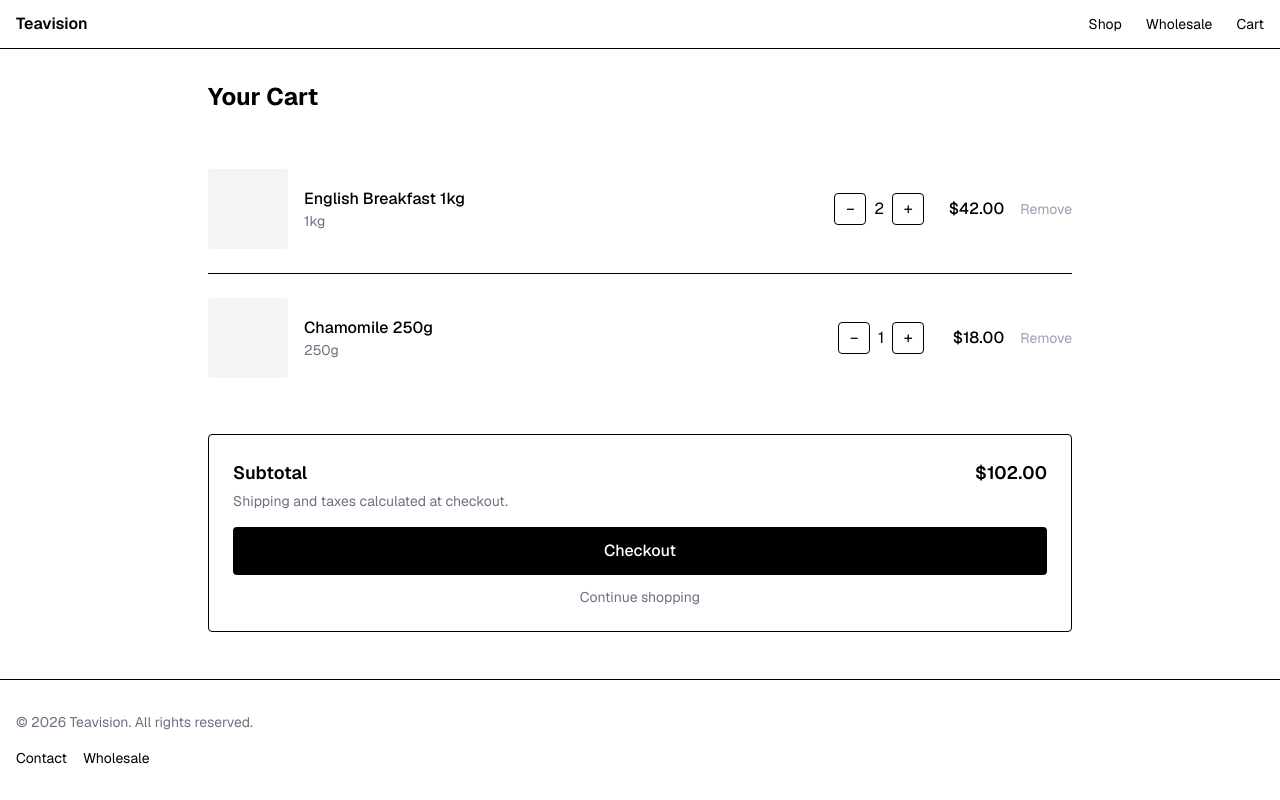
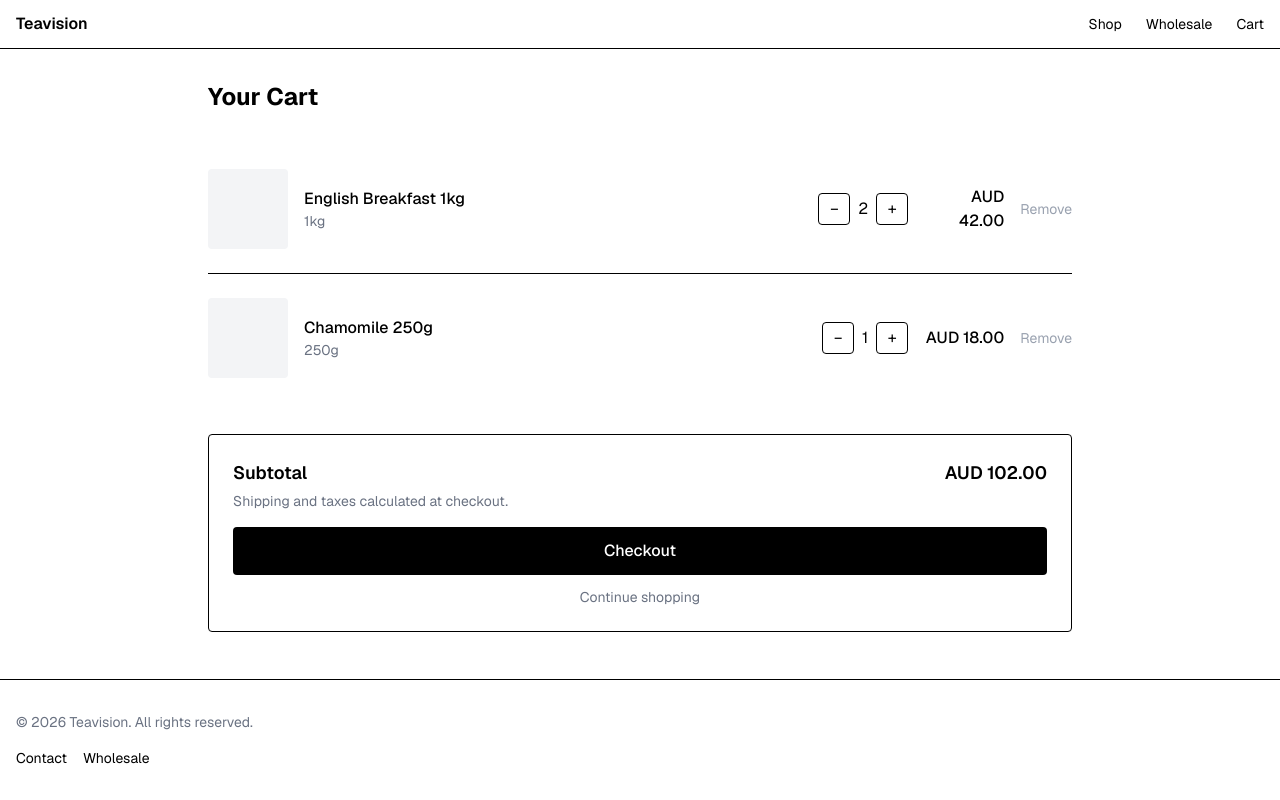
Before and after one commit to franz-ss/teavision-storefront, a Next.js app: page /cart in a window 1280 px wide. Built offline with nearby package versions, Linux system fonts and the light colour scheme.

Commit message:
feat: wire cart page to getCartAction and server form actions

```diff
--- a/app/(storefront)/cart/page.tsx
+++ b/app/(storefront)/cart/page.tsx
@@ -1,101 +1,132 @@
 import type { Metadata } from 'next'
 import Link from 'next/link'
+import {
+  getCartAction,
+  updateCartLineAction,
+  removeCartLineAction,
+} from '@/lib/cart/actions'
 
 export const metadata: Metadata = {
   title: 'Your Cart',
 }
 
-const PLACEHOLDER_ITEMS = [
-  {
-    id: '1',
-    title: 'English Breakfast 1kg',
-    variant: '1kg',
-    price: '$42.00',
-    quantity: 2,
-  },
-  {
-    id: '2',
-    title: 'Chamomile 250g',
-    variant: '250g',
-    price: '$18.00',
-    quantity: 1,
-  },
-]
+export default async function CartPage() {
+  const cart = await getCartAction()
 
-export default function CartPage() {
+  if (!cart || cart.totalQuantity === 0) {
+    return (
+      <div className="mx-auto max-w-4xl px-4 py-8 text-center">
+        <h1 className="mb-4 text-2xl font-bold">Your Cart</h1>
+        <p className="mb-6 text-gray-500">Your cart is empty.</p>
+        <Link
+          href="/collections/all"
+          className="inline-block rounded bg-black px-6 py-3 font-medium text-white hover:bg-gray-800 focus-visible:ring-2 focus-visible:ring-offset-2"
+        >
+          Continue shopping
+        </Link>
+      </div>
+    )
+  }
+
   return (
     <div className="mx-auto max-w-4xl px-4 py-8">
       <h1 className="mb-8 text-2xl font-bold">Your Cart</h1>
 
       <ul className="divide-y" role="list">
-        {PLACEHOLDER_ITEMS.map((item) => (
-          <li key={item.id} className="flex items-center gap-4 py-6">
-            {/* Product image placeholder */}
+        {cart.lines.map((line) => {
+          const decreaseAction = updateCartLineAction.bind(
+            null,
+            line.id,
+            Math.max(1, line.quantity - 1),
+          ) as unknown as () => Promise<void>
+          const increaseAction = updateCartLineAction.bind(
+            null,
+            line.id,
+            line.quantity + 1,
+          ) as unknown as () => Promise<void>
+          const removeAction = removeCartLineAction.bind(
+            null,
+            line.id,
+          ) as unknown as () => Promise<void>
+
+          return (
+            <li key={line.id} className="flex items-center gap-4 py-6">
               <div
-              className="h-20 w-20 flex-shrink-0 rounded bg-gray-100"
+                className="h-20 w-20 shrink-0 rounded bg-gray-100"
                 role="img"
-              aria-label={`${item.title} image`}
+                aria-label={`${line.merchandise.product.title} image`}
               />
 
-            {/* Item details */}
               <div className="min-w-0 flex-1">
-              <p className="truncate font-medium">{item.title}</p>
-              <p className="text-sm text-gray-500">{item.variant}</p>
+                <p className="truncate font-medium">
+                  {line.merchandise.product.title}
+                </p>
+                <p className="text-sm text-gray-500">
+                  {line.merchandise.title}
+                </p>
               </div>
 
-            {/* Quantity controls */}
               <div className="flex items-center gap-2">
+                <form action={decreaseAction}>
                   <button
-                type="button"
-                aria-label={`Decrease quantity of ${item.title}`}
+                    type="submit"
+                    aria-label={`Decrease quantity of ${line.merchandise.product.title}`}
                     className="flex h-8 w-8 items-center justify-center rounded border hover:border-gray-400 focus-visible:ring-2 focus-visible:ring-offset-2"
                   >
                     &minus;
                   </button>
-              <span aria-label={`Quantity: ${item.quantity}`}>
-                {item.quantity}
+                </form>
+                <span aria-label={`Quantity: ${line.quantity}`}>
+                  {line.quantity}
                 </span>
+                <form action={increaseAction}>
                   <button
-                type="button"
-                aria-label={`Increase quantity of ${item.title}`}
+                    type="submit"
+                    aria-label={`Increase quantity of ${line.merchandise.product.title}`}
                     className="flex h-8 w-8 items-center justify-center rounded border hover:border-gray-400 focus-visible:ring-2 focus-visible:ring-offset-2"
                   >
                     +
                   </button>
+                </form>
               </div>
 
-            <p className="w-16 text-right font-medium">{item.price}</p>
+              <p className="w-20 text-right font-medium">
+                {line.merchandise.price.currencyCode}{' '}
+                {line.merchandise.price.amount}
+              </p>
 
+              <form action={removeAction}>
                 <button
-              type="button"
-              aria-label={`Remove ${item.title} from cart`}
+                  type="submit"
+                  aria-label={`Remove ${line.merchandise.product.title} from cart`}
                   className="text-sm text-gray-400 hover:text-gray-800 focus-visible:ring-2 focus-visible:ring-offset-2"
                 >
                   Remove
                 </button>
+              </form>
             </li>
-        ))}
+          )
+        })}
       </ul>
 
-      {/* Summary */}
       <div className="mt-8 rounded border p-6">
         <div className="flex justify-between text-lg font-semibold">
           <span>Subtotal</span>
-          <span>$102.00</span>
+          <span>
+            {cart.cost.subtotalAmount.currencyCode}{' '}
+            {cart.cost.subtotalAmount.amount}
+          </span>
         </div>
         <p className="mt-1 text-sm text-gray-500">
           Shipping and taxes calculated at checkout.
         </p>
-
-        {/* Checkout CTA — placeholder href until Shopify cart.checkoutUrl is wired */}
         <a
-          href="#"
+          href={cart.checkoutUrl}
           className="mt-4 block w-full rounded bg-black py-3 text-center font-medium text-white hover:bg-gray-800 focus-visible:ring-2 focus-visible:ring-offset-2"
           aria-label="Proceed to checkout"
         >
           Checkout
         </a>
-
         <Link
           href="/collections/all"
           className="mt-3 block text-center text-sm text-gray-500 hover:underline focus-visible:ring-2 focus-visible:ring-offset-2"
```
Lines whose indentation alone changed are shown as unchanged.
